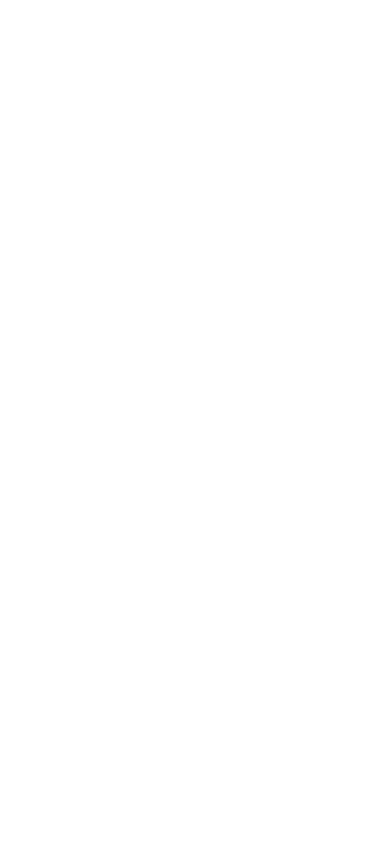
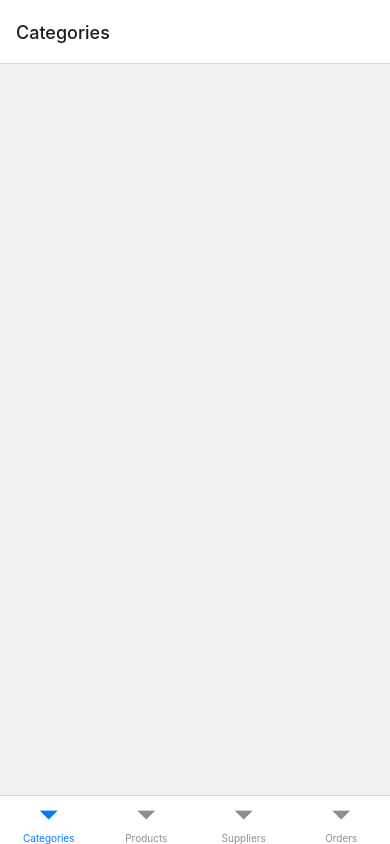
Before and after one commit to fatmanurozel/react-native-ecommerce, a React Native app: screen / in a window 390 px wide. Built offline with nearby package versions, Linux system fonts and the light colour scheme; no server answers.

Commit message:
navigation

```diff
--- a/App.js
+++ b/App.js
@@ -4,13 +4,23 @@
 import Products from "./src/ProductsList";
 import Categories from "./src/CategoriesList";
 
+import { NavigationContainer } from "@react-navigation/native";
+
+import { createBottomTabNavigator } from "@react-navigation/bottom-tabs";
+
+const Tab = createBottomTabNavigator();
+
 function App() {
   return (
     <>
-      <Categories />
-      <Products />
-      <Suppliers />
-      <Orders />
+      <NavigationContainer>
+        <Tab.Navigator initialRouteName="Categories">
+          <Tab.Screen name="Categories" component={Categories} />
+          <Tab.Screen name="Products" component={Products} />
+          <Tab.Screen name="Suppliers" component={Suppliers} />
+          <Tab.Screen name="Orders" component={Orders} />
+        </Tab.Navigator>
+      </NavigationContainer>
     </>
   );
 }
--- a/package.json
+++ b/package.json
@@ -11,12 +11,16 @@
   },
   "dependencies": {
     "@react-navigation/bottom-tabs": "^6.0.9",
+    "@react-navigation/native": "^6.0.6",
+    "@react-navigation/native-stack": "^6.2.5",
     "expo": "~43.0.2",
     "expo-status-bar": "~1.1.0",
     "react": "17.0.1",
     "react-dom": "17.0.1",
     "react-native": "0.64.3",
     "react-native-elements": "^3.4.2",
+    "react-native-safe-area-context": "^3.3.2",
+    "react-native-screens": "^3.10.1",
     "react-native-web": "0.17.1"
   },
   "devDependencies": {
```
Also changed, not shown: 1 other file (tests, documents, lock files or other folders).
